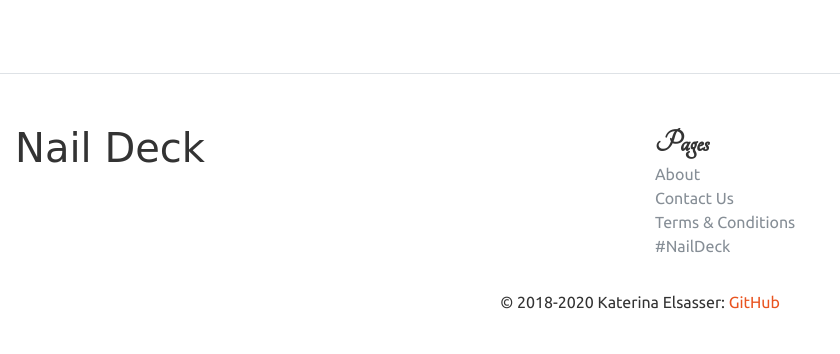
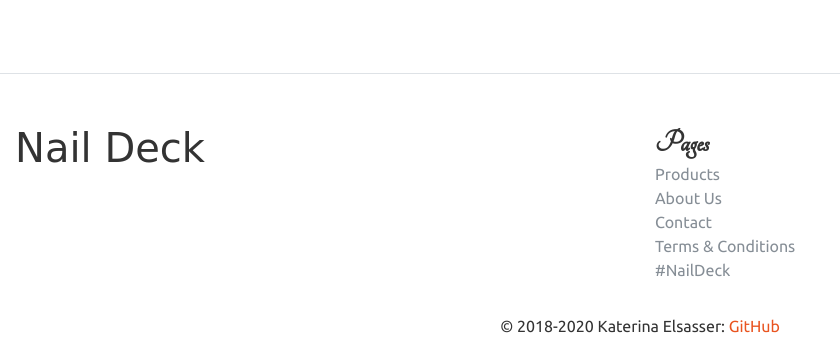
Before and after one commit to katerinaelsasser/NailDeck, a Django app: page /profile/ in a window 1280 px wide. Shown: the part 1038-1392 px from the top of the page, without its empty margins (0-840 px from the left). Before the commit the page ends 1347 px from the top, so only its background shows below. Run offline with Django 3.2, Linux system fonts and the light colour scheme; a user stored in the database is signed in; data comes from the database, SQL or seed files in the repository; both versions use the stored data as it was after the commit; some libraries are stand-ins or nearby versions; some web fonts are replaced.

Commit message:
adding products to footer

```diff
--- a/templates/layout/footer.html
+++ b/templates/layout/footer.html
@@ -8,10 +8,13 @@
             <h2><strong>Pages</strong></h2>
             <ul class="list-unstyled">
                 <li>
-                        <a class="text-muted" href="{% url 'about' %}">About</a>
+                        <a class="text-muted" href="{% url 'products' %}">Products</a>
                 </li>
                 <li>
-                        <a class="text-muted" href="{% url 'contact' %}">Contact Us</a>
+                        <a class="text-muted" href="{% url 'about' %}">About Us</a>
+                </li>
+                <li>
+                        <a class="text-muted" href="{% url 'contact' %}">Contact</a>
                 </li>
                 <li>
                         <a class="text-muted" href="{% url 'terms' %}">Terms & Conditions</a>
```
Also changed, not shown: db.sqlite3.
